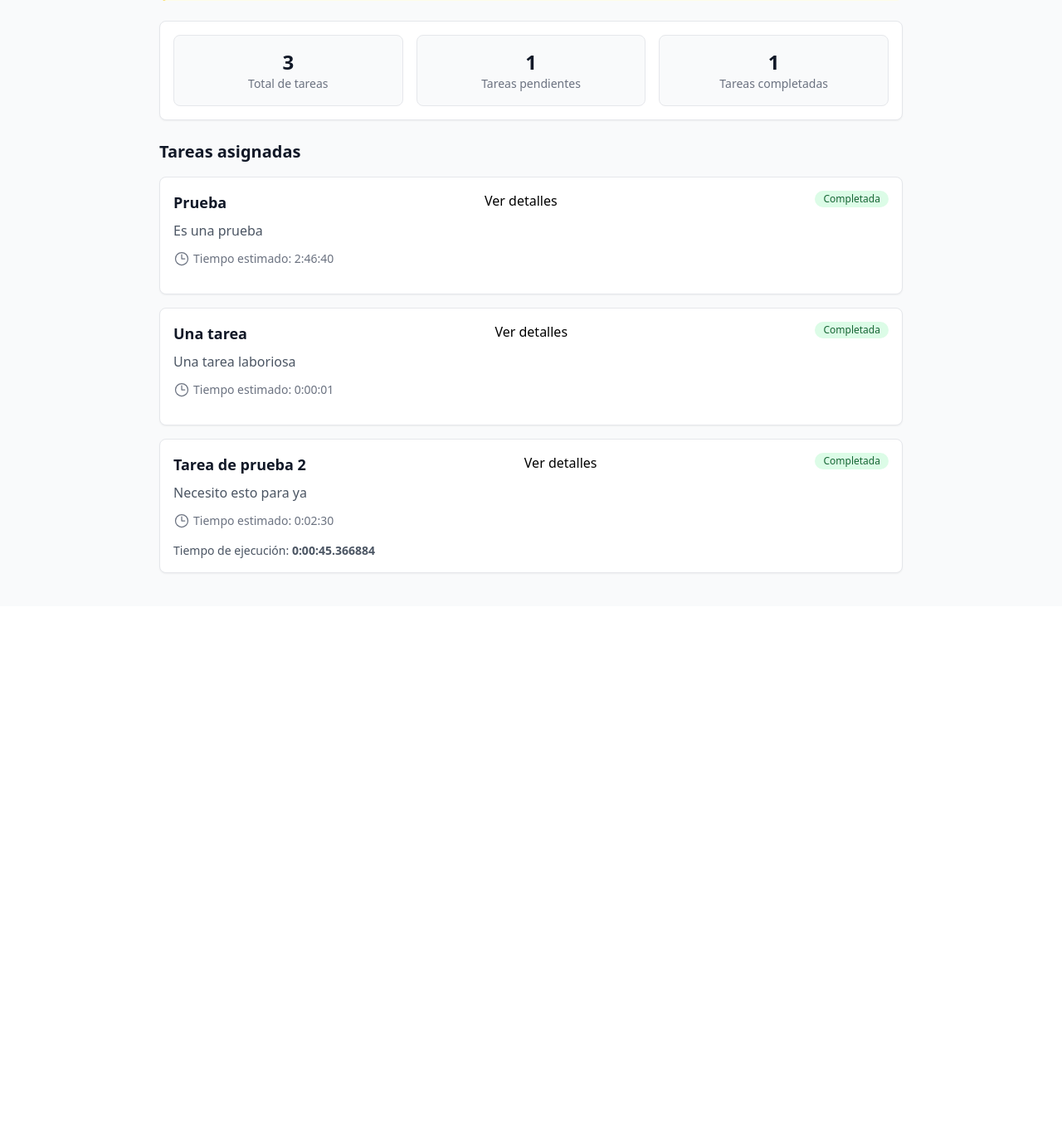
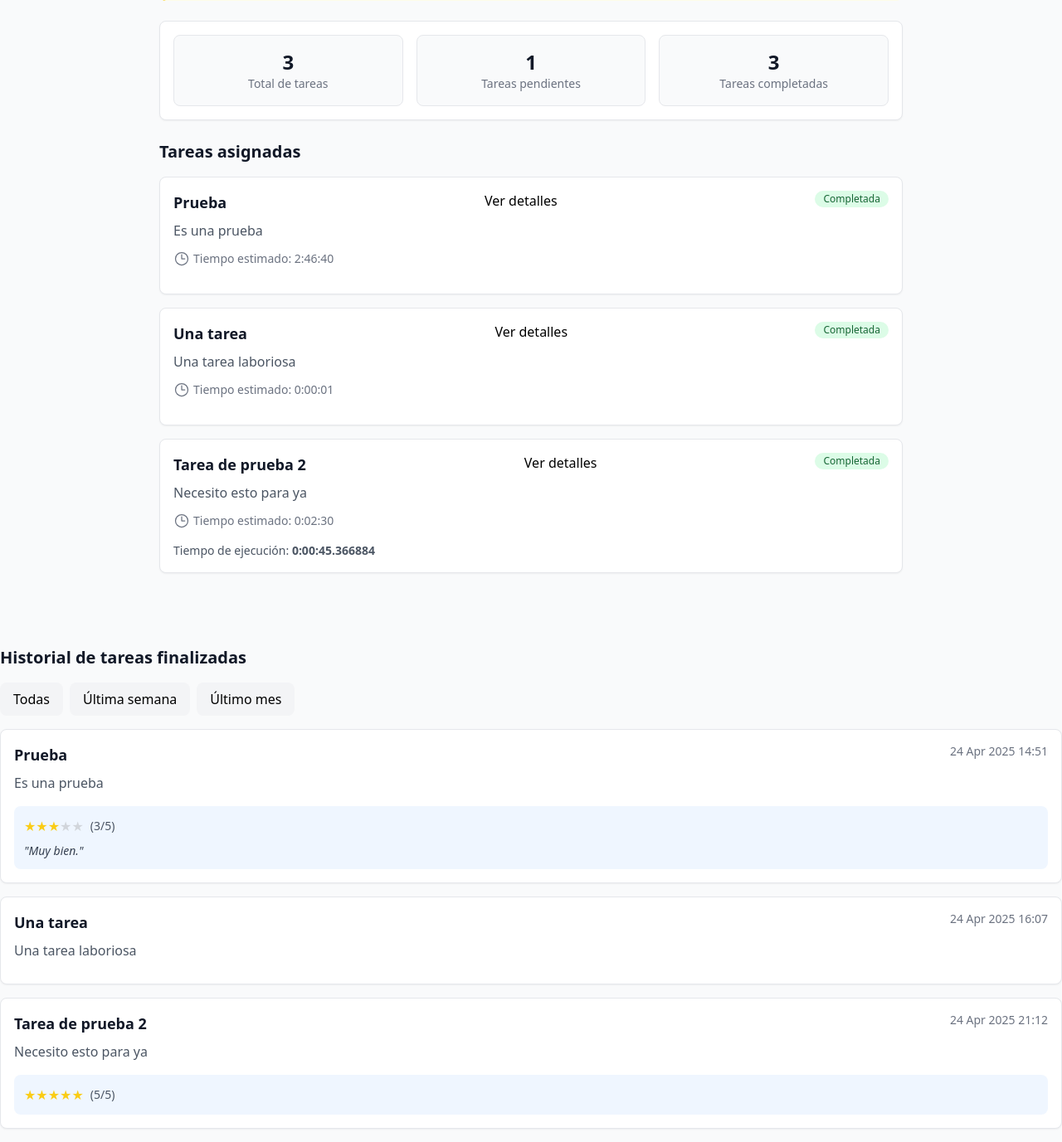
Before and after one commit to JeanCarloLondo/PEEPS, a Django app: template tasks/templates/dashboard_empleado.html in a window 1280 px wide. Shown: the part 739-2116 px from the top of the page at 83% size. Before the commit the page ends 1431 px from the top, so only its background shows below. Run offline with Django 5.2, Linux system fonts and the light colour scheme; data comes from the database, SQL or seed files in the repository; both versions use the stored data as it was after the commit; the template is opened without the code that fills it: values that come from a table or form of the project are taken from there, most other values are stand-ins (such as "Sample title", 1, 10 or a date in 2020); some libraries are stand-ins or nearby versions.

Commit message:
Función para historial de tareas

```diff
--- a/tasks/templates/dashboard_empleado.html
+++ b/tasks/templates/dashboard_empleado.html
@@ -213,6 +213,65 @@
     </div>
   </div>
 
+  <div class="mt-12">
+    <h3 class="text-xl font-bold text-gray-900 mb-4">Historial de tareas finalizadas</h3>
+
+    <!-- Filtros -->
+    <div class="mb-4 flex gap-2">
+      <a href="?filtro=todas"
+        class="px-4 py-2 rounded-lg {% if fecha_filtro == 'todas' %}bg-primary-600 text-white{% else %}bg-gray-100{% endif %}">
+        Todas
+      </a>
+      <a href="?filtro=semana"
+        class="px-4 py-2 rounded-lg {% if fecha_filtro == 'semana' %}bg-primary-600 text-white{% else %}bg-gray-100{% endif %}">
+        Última semana
+      </a>
+      <a href="?filtro=mes"
+        class="px-4 py-2 rounded-lg {% if fecha_filtro == 'mes' %}bg-primary-600 text-white{% else %}bg-gray-100{% endif %}">
+        Último mes
+      </a>
+    </div>
+
+    <!-- Listado de tareas -->
+    {% for tarea in tareas_completadas %}
+    <div class="bg-white rounded-lg border border-gray-200 p-4 shadow-sm mb-4">
+      <div class="flex justify-between items-start mb-2">
+        <h4 class="text-lg font-semibold text-gray-900">{{ tarea.titulo }}</h4>
+        <span class="text-sm text-gray-500">
+          {{ tarea.fecha_completada|date:"d M Y H:i" }}
+        </span>
+      </div>
+
+      <p class="text-gray-600 mb-3">{{ tarea.descripcion }}</p>
+
+      {% if tarea.calificacion %}
+      <div class="mt-4 p-3 bg-blue-50 rounded-lg">
+        <div class="flex items-center">
+          {% for _ in "12345" %}
+          {% if forloop.counter <= tarea.calificacion.puntaje %} <span class="text-yellow-400">★</span>
+            {% else %}
+            <span class="text-gray-300">★</span>
+            {% endif %}
+            {% endfor %}
+            <span class="ml-2 text-sm text-gray-600">
+              ({{ tarea.calificacion.puntaje }}/5)
+            </span>
+        </div>
+        {% if tarea.calificacion.comentario %}
+        <p class="mt-2 text-sm text-gray-700 italic">
+          "{{ tarea.calificacion.comentario }}"
+        </p>
+        {% endif %}
+      </div>
+      {% endif %}
+    </div>
+    {% empty %}
+    <div class="bg-white rounded-lg border border-gray-200 p-8 shadow-sm text-center">
+      <p class="text-gray-600">No hay tareas finalizadas en este período</p>
+    </div>
+    {% endfor %}
+  </div>
+
   <script>
     // Añadir clase a los campos del formulario
     function add_class(field, className) {
```
Also changed, not shown: tasks/views.py (+17 -0 lines), db.sqlite3, media/evidencias/S.png (added), media/evidencias/S_AejtFK2.png (added).
